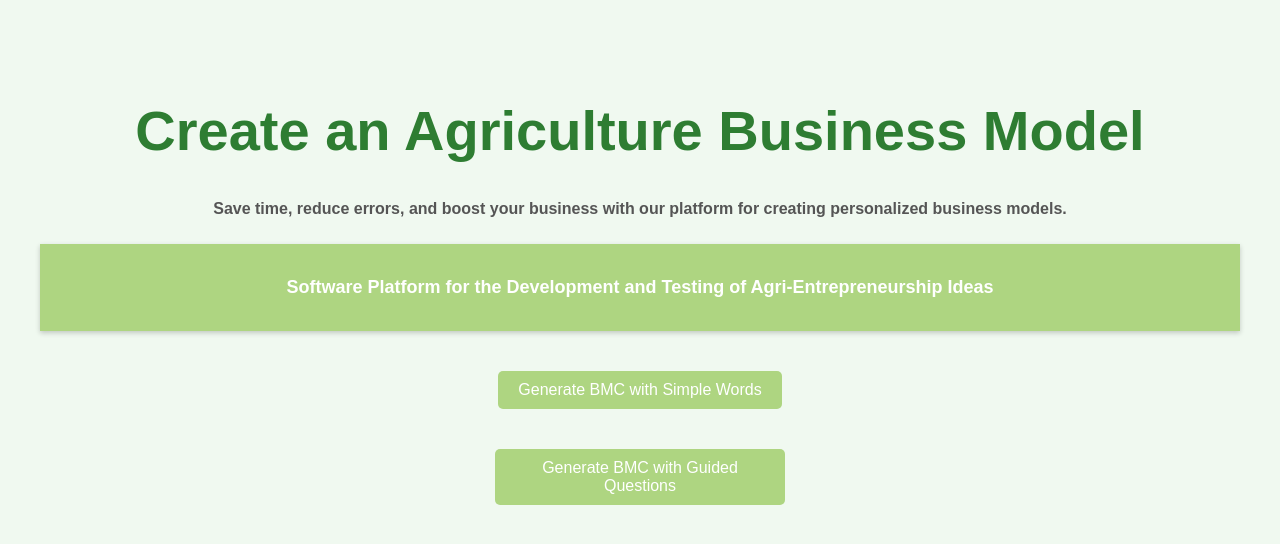
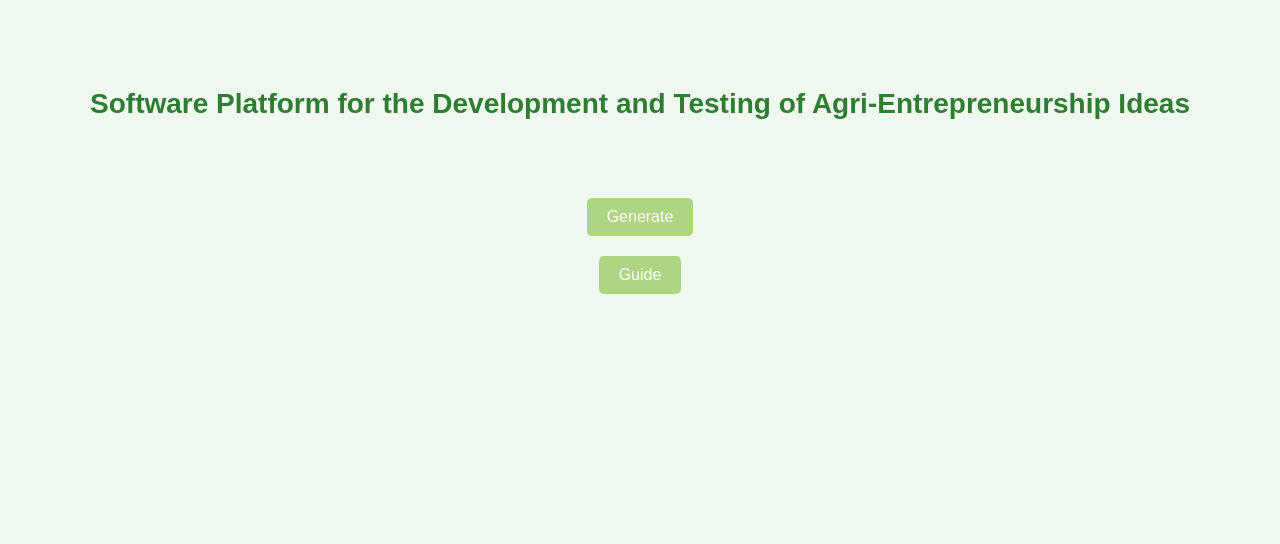
Before and after one commit to Seele28/Agr-Business-Plan-Canvas, a Flask app: page / in a window 1280 px wide. Shown: the part 38-582 px from the top of the page. Run offline with Flask 3, Linux system fonts and the light colour scheme.

Commit message:
Update index.html

```diff
--- a/BMC-qwen_model_PH/templates/index.html
+++ b/BMC-qwen_model_PH/templates/index.html
@@ -2,33 +2,25 @@
 <html lang="en">
 <head>
     <meta charset="UTF-8">
-    <meta name="viewport" content="width=device-width, initial-scale=1.0">
-    <title>BMC Generator</title>
+    <title>Agriculture Business Model Canvas Generator</title>
     <link rel="stylesheet" type="text/css" href="static/css/style.css">
 </head>
-<body>
 <nav>
     <a href="/">Home</a>
     <a href="/generate">Generate</a>
     <a href="/submit">Guide</a>
 </nav>
+<body>
 <div class="container-index">
-    <!-- Title Section -->
     <div class="title">
-        <h1>Create an Agriculture Business Model</h1>
-        <p style="font-size: 16px; color: #555;">Save time, reduce errors, and boost your business with our platform for creating personalized business models.</p>
-    </div>
-
-    <!-- Subtitle Bar -->
-    <div class="subtitle-bar">
         <p>Software Platform for the Development and Testing of Agri-Entrepreneurship Ideas</p>
     </div>
 
-    <!-- Button Section -->
-    <div class="options" style="display: flex; gap: 20px; justify-content: center; margin-top: 30px;">
-        <a class="button" href="/generate" style="width: auto; text-align: center;">Generate BMC with Simple Words</a>
-        <a class="button" href="/submit" style="width: auto; text-align: center;">Generate BMC with Guided Questions</a>
+    <div class="options">
+        <a class="button" href="/generate">Generate</a>
+        <a class="button" href="/submit">Guide</a>
     </div>
 </div>
 </body>
 </html>
+</html>
```
